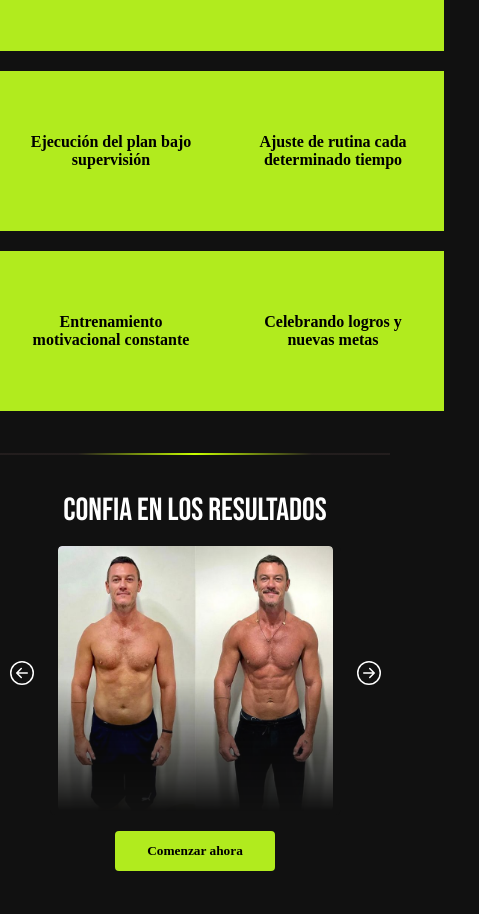
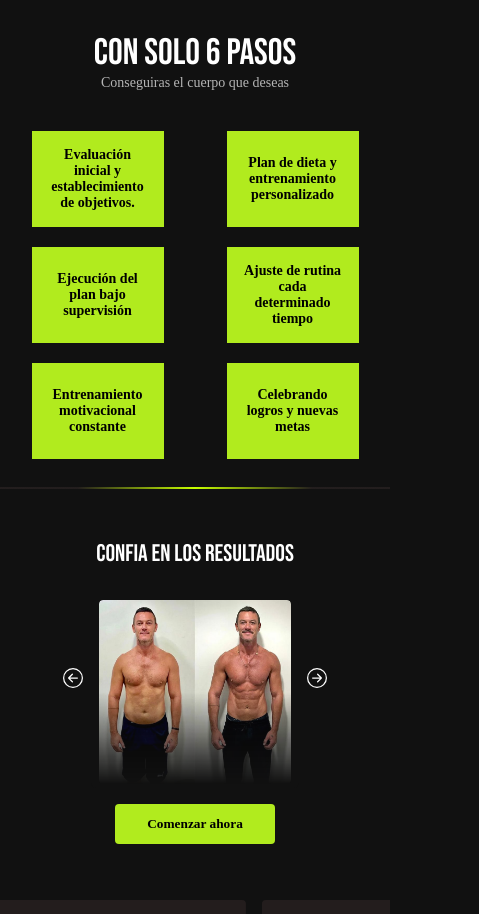
Before and after one commit to Alan-Ribeca/personal-trainer, a React (Vite) app: page / in a window 390 px wide. Shown: the part 1023-1937 px from the top of the page, 479 px wide, since content can reach past the window. Built offline with nearby package versions, Linux system fonts and the light colour scheme.

Commit message:
avanzando con el responsi en movil

```diff
--- a/src/components/Comprar/comprar.scss
+++ b/src/components/Comprar/comprar.scss
@@ -198,3 +198,29 @@
     }
   }
 }
+
+@media screen and (min-width: 320px) and (max-width: 430px)  {
+  .titleCompra {
+    font-size: 1.5rem;
+  }
+
+  .textoCompra {
+    margin-bottom: 3rem;
+  }
+
+  .card {
+    &.elegida {
+      height: 485px;
+
+      .lista .btnComprar {
+        margin-top: 0;
+      }
+
+      &.medio {
+        width: 81%;
+        right: 0;
+        top: 0;
+      }
+    }
+  }
+}
--- a/src/components/acceso/acceso.scss
+++ b/src/components/acceso/acceso.scss
@@ -111,3 +111,23 @@
     width: 220px;
   }
 }
+
+
+@media screen and (min-width: 320px) and (max-width: 430px) {
+  .acceso {
+    .cuadrados {
+      grid-template-columns: repeat(1, 1fr);
+    }
+  }
+
+  .pasos {
+    .container {
+      column-gap: 0px;
+
+      .cuadradoPasos {
+        width: 130px;
+        height: 6rem;
+      }
+    }
+  }
+}
--- a/src/components/entrenador/entrenador.scss
+++ b/src/components/entrenador/entrenador.scss
@@ -20,6 +20,7 @@
   }
 
   .imgEntrenador {
+    display: block;
     width: 439px;
     height: auto;
     mask-image: linear-gradient(rgb(0, 0, 0) 50%, transparent);
@@ -77,3 +78,26 @@
     height: 267px;
   }
 }
+
+@media screen and (min-width: 320px) and (max-width: 430px)  {
+  .entrenador {
+    display: block;
+
+    .presentacion {
+      padding-left: 0;
+
+      .titleProfe {
+        font-size: 1.5rem;
+      }
+
+      .textoProfe {
+        width: 90%;
+        padding-left:0.5rem;
+      }
+    }
+
+    .imgEntrenador {
+      display: none;
+    }
+  }
+}
--- a/src/components/preguntas/preguntas.scss
+++ b/src/components/preguntas/preguntas.scss
@@ -108,3 +108,29 @@
     }
   }
 }
+
+@media screen and (min-width: 320px) and (max-width: 430px)  {
+  .preguntasContainer {
+    .titlePreguntas {
+      font-size: 1.2rem;
+
+      .titleVerde {
+        font-size: 2.3rem;
+      }
+    }
+
+    .ulPre {
+      .preg {
+        width: 290px;
+        font-size: 14px;
+        padding-left: 0.5rem;
+
+        &.liAbierto {
+          .textPreg {
+            width: 95%;
+          }
+        }
+      }
+    }
+  }
+}
--- a/src/components/recomendaciones/recomendaciones.scss
+++ b/src/components/recomendaciones/recomendaciones.scss
@@ -69,3 +69,10 @@
     transform: translateX(calc(-315px * 8));
   }
 }
+
+
+@media screen and (min-width: 320px) and (max-width: 430px)  {
+  .slider .slideContainer .slide {
+    width: 257px;
+  }
+}
--- a/src/components/resultados/resultados.scss
+++ b/src/components/resultados/resultados.scss
@@ -101,3 +101,35 @@
     }
   }
 }
+
+@media screen and (min-width: 320px) and (max-width: 430px)  {
+  .titleResul {
+    font-size: 1.5rem;
+  }
+  .resultados {
+    .containerCarusel {
+      .resul {
+        margin-top: 2rem;
+
+        img {
+          width: 192px;
+          height: 184px;
+        }
+      }
+
+      .flecha {
+        &.Izqui {
+          padding-right: 0.5rem;
+          width: 20px;
+          height: 20px;
+        }
+
+        &.Dere {
+          padding-left: 0.5rem;
+          width: 20px;
+          height: 20px;
+        }
+      }
+    }
+  }
+}
--- a/src/components/top/top.scss
+++ b/src/components/top/top.scss
@@ -183,3 +183,22 @@
     }
   }
 }
+
+@media screen and (max-width: 320px) {
+  .header {
+    .imgFondo {
+      height: 265px;
+    }
+
+    .contenedor {
+      .title {
+        font-size: 1.5rem;
+      }
+
+      .texto {
+        font-size: 14px;
+        width: 80%;
+      }
+    }
+  }
+}
--- a/src/css/App.scss
+++ b/src/css/App.scss
@@ -22,3 +22,14 @@ h4 {
   font-weight: 100;
   font-style: normal;
 }
+
+
+@media screen and (min-width: 320px) and (max-width: 430px)  {
+  p {
+    font-size: 14px;
+  }
+
+  h1, h2, h3, h4 {
+    font-size: 1.5rem;
+  }
+}
```
